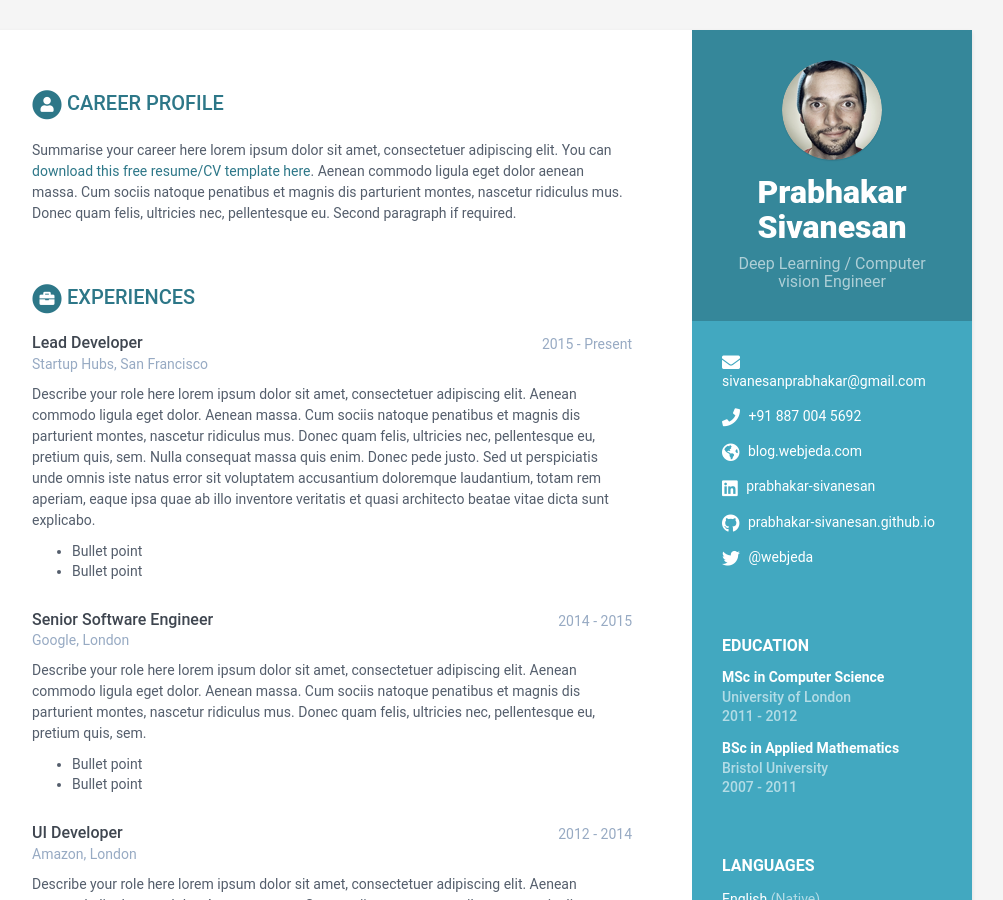
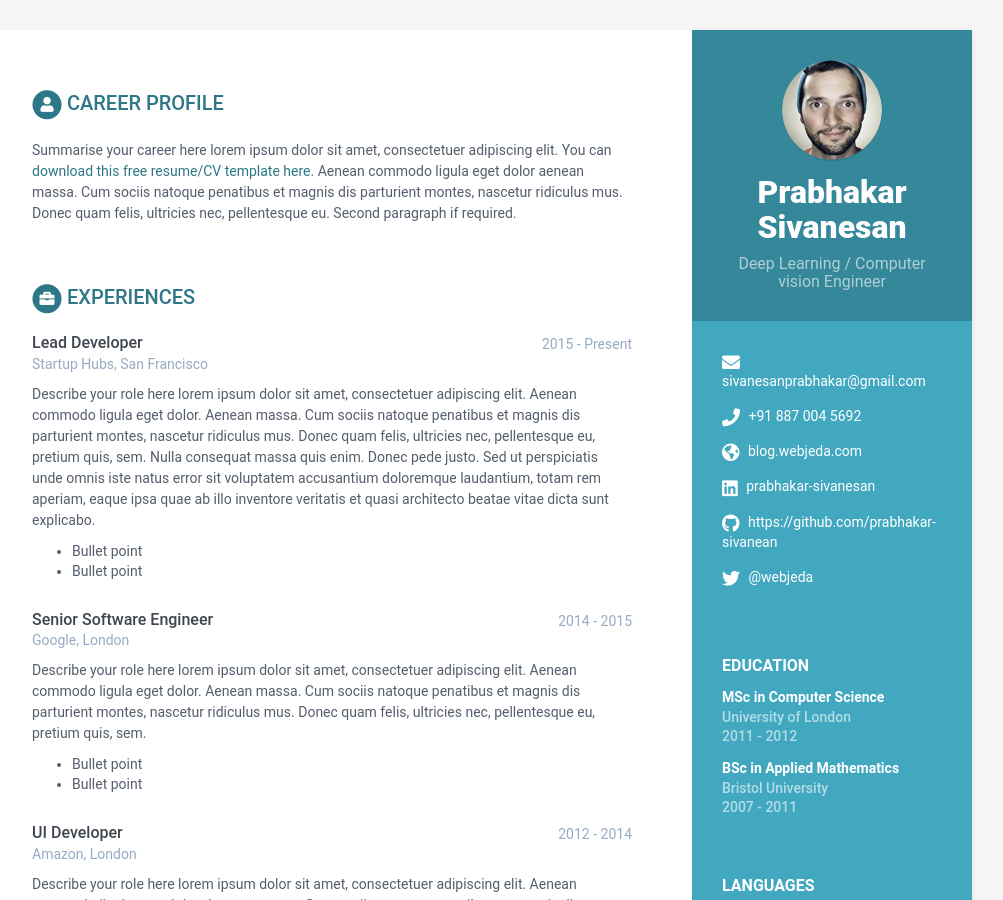
Before and after one commit to prabhakar-sivanean/me, a Jekyll site: the page built from index.html, in a window 1280 px wide and 900 px high. Shown: the whole window, without its empty margins (168-1171 px from the left). Built offline with Jekyll 4.4.1, drawn with Linux system fonts in a browser that asks for light colours.

Commit message:
Update data.yml

```diff
--- a/_data/data.yml
+++ b/_data/data.yml
@@ -16,7 +16,7 @@ sidebar:
     phone: +91 887 004 5692
     website: blog.webjeda.com #do not add http://
     linkedin: prabhakar-sivanesan
-    github: prabhakar-sivanesan.github.io
+    github: https://github.com/prabhakar-sivanean
     gitlab:
     bitbucket:
     twitter: '@webjeda'
```
